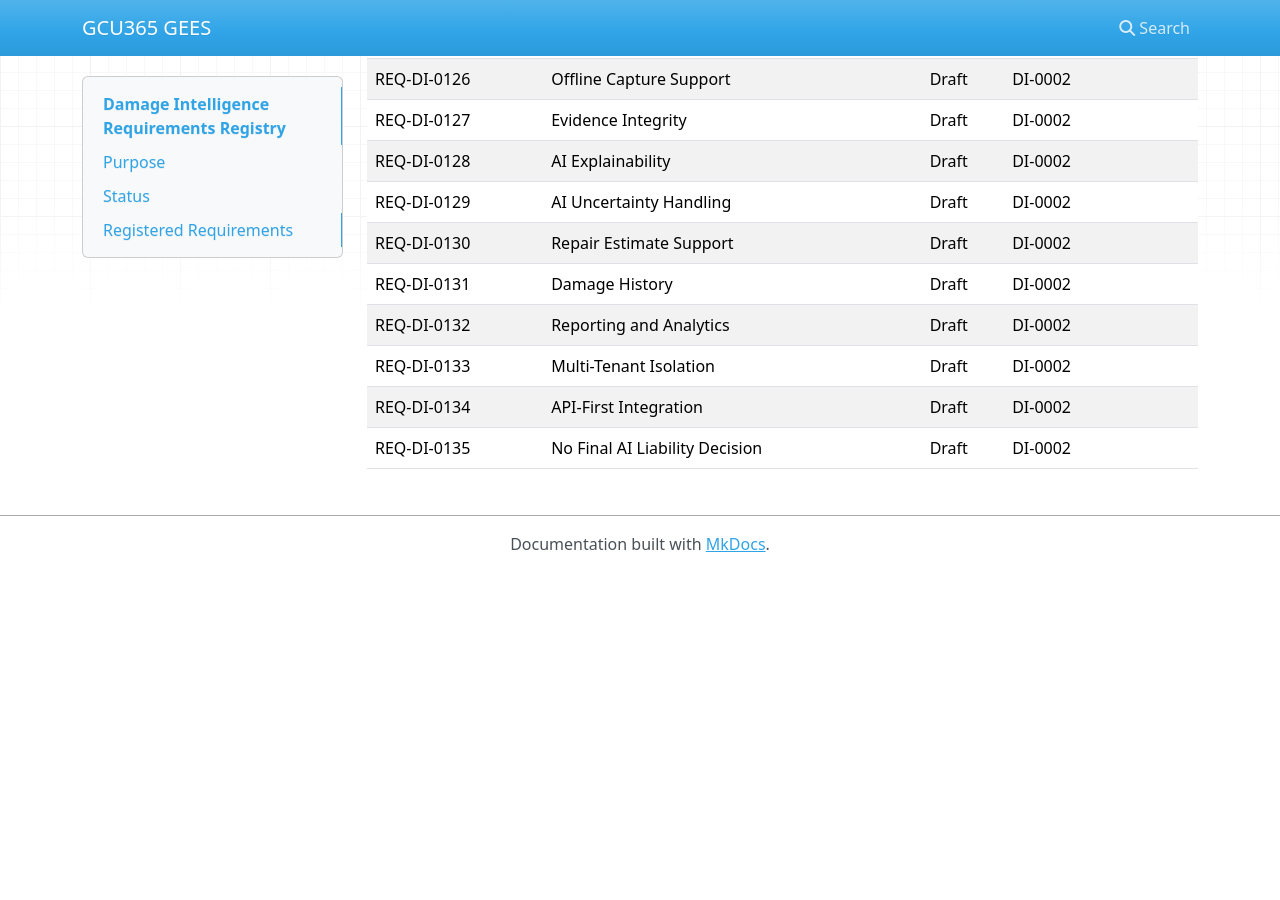
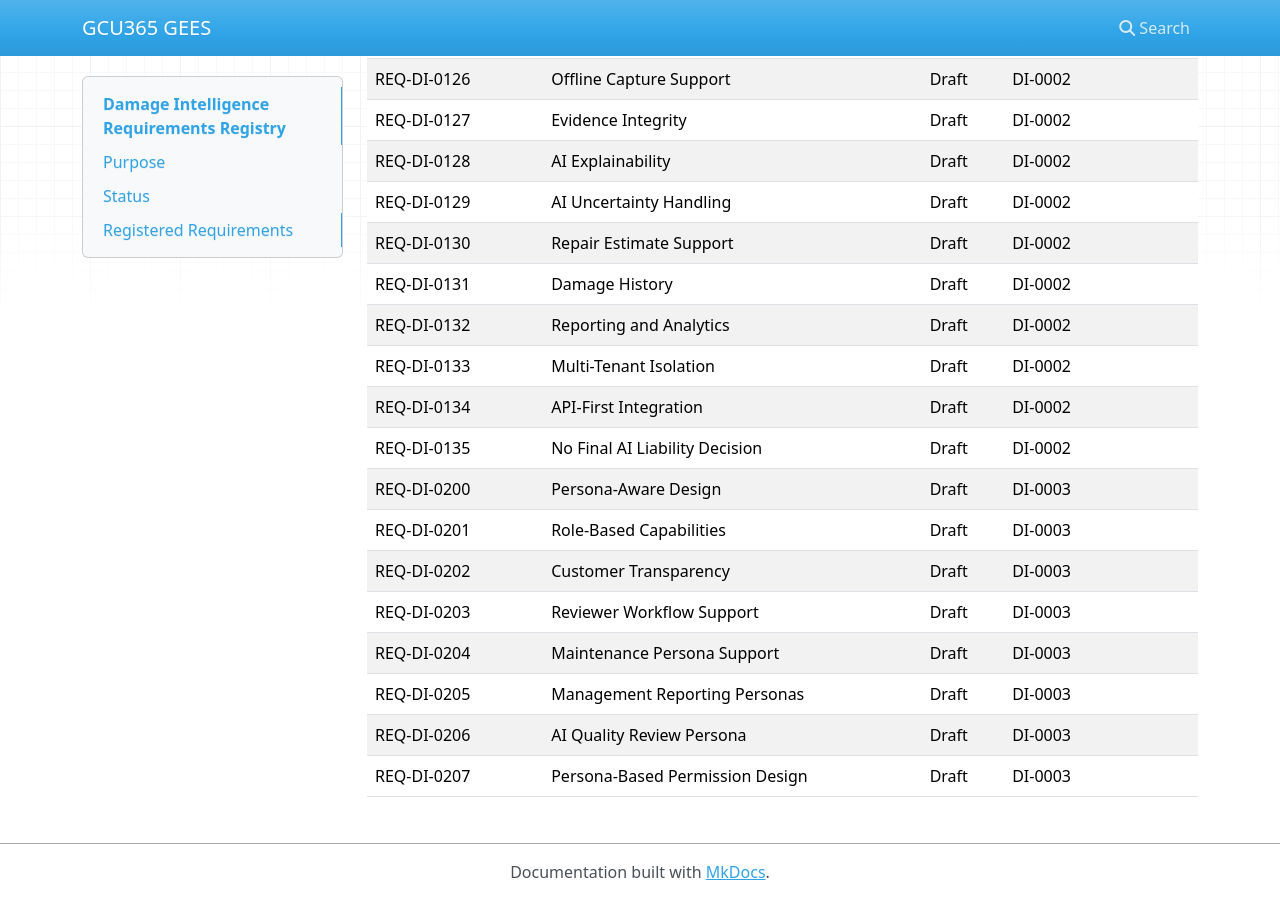
Before and after one commit to My10Sons/GCU365GEES, an MkDocs documentation site: the page built from docs/99-Appendices/Requirement-Registry/DAMAGE.md, in a window 1280 px wide and 900 px high, scrolled down 1780 px. Built offline with MkDocs 1.6.1, drawn with Linux system fonts in a browser that asks for light colours; nearby versions of some CDN libraries; before the commit the page ends 2352 px from its top, so only the background shows below that.

Commit message:
Update Damage Intelligence Requirements Registry

```diff
--- a/docs/99-Appendices/Requirement-Registry/DAMAGE.md
+++ b/docs/99-Appendices/Requirement-Registry/DAMAGE.md
@@ -56,3 +56,11 @@ Requirements have been registered below.
 | REQ-DI-0133 | Multi-Tenant Isolation | Draft | DI-0002 | Preserve tenant data isolation |
 | REQ-DI-0134 | API-First Integration | Draft | DI-0002 | Expose governed APIs and events |
 | REQ-DI-0135 | No Final AI Liability Decision | Draft | DI-0002 | Human approval required for final liability decisions |
+| REQ-DI-0200 | Persona-Aware Design | Draft | DI-0003 | Workflows align to primary personas |
+| REQ-DI-0201 | Role-Based Capabilities | Draft | DI-0003 | Persona-aligned permissions |
+| REQ-DI-0202 | Customer Transparency | Draft | DI-0003 | Customer-facing evidence transparency |
+| REQ-DI-0203 | Reviewer Workflow Support | Draft | DI-0003 | Tools for AI and historical comparison review |
+| REQ-DI-0204 | Maintenance Persona Support | Draft | DI-0003 | Evidence and severity context for maintenance roles |
+| REQ-DI-0205 | Management Reporting Personas | Draft | DI-0003 | Reports and dashboards for managers |
+| REQ-DI-0206 | AI Quality Review Persona | Draft | DI-0003 | Monitor AI output quality and human override patterns |
+| REQ-DI-0207 | Persona-Based Permission Design | Draft | DI-0003 | Permissions based on responsibility and least privilege |
```
